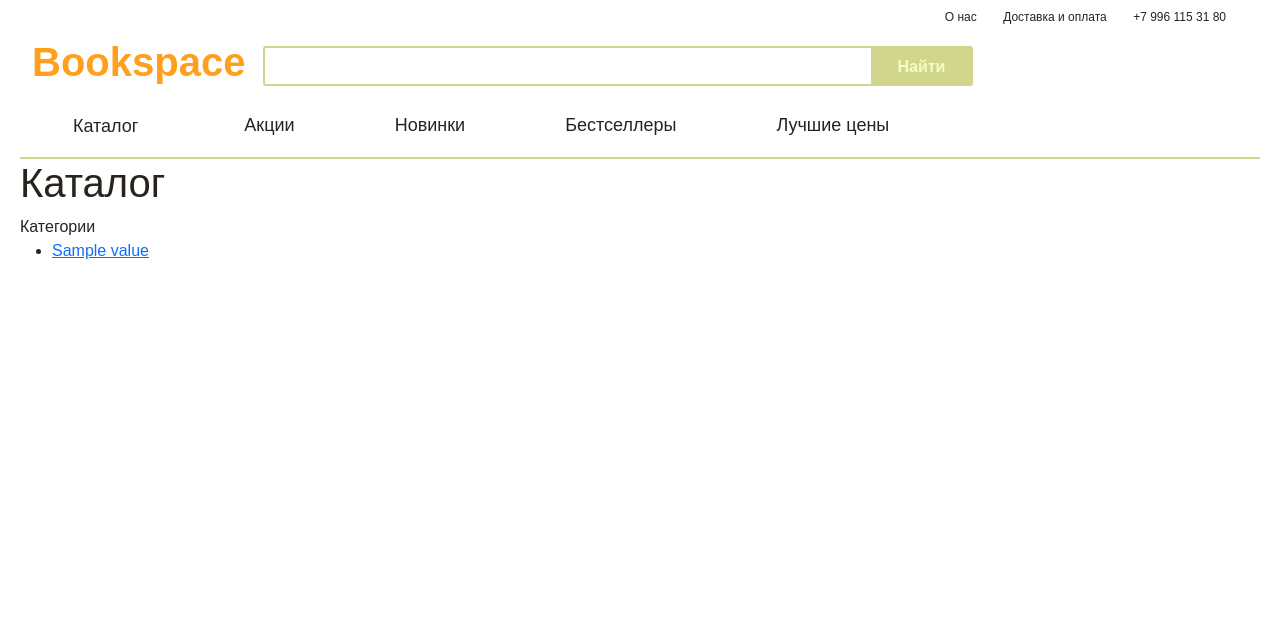
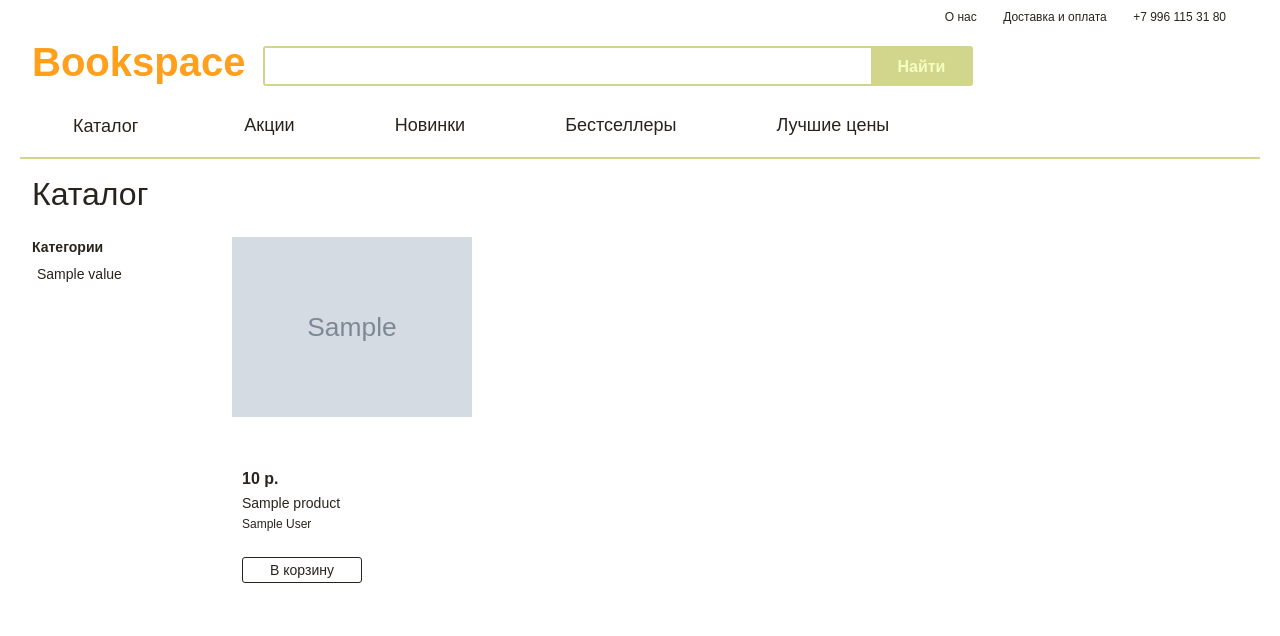
Before and after one commit to DashaVed/semester_project_2k_flask_bookspace, a Flask app: template templates/shop/catalog.html in a window 1280 px wide. Shown: the top 636 px of the page. Run offline with Flask 3, Linux system fonts and the light colour scheme; the template is opened without the code that fills it: most values are stand-ins (such as "Sample title", 1, 10 or a date in 2020); grey boxes marked "Sample" are stand-in pictures; some libraries are stand-ins or nearby versions; some web fonts are replaced.

Commit message:
+ display items

```diff
--- a/routs.py
+++ b/routs.py
@@ -23,14 +23,18 @@ app.secret_key = 'bookspace-semester-project'
 
 
 # app.permanent_session_lifetime = datetime.timedelta(days=365)
+def is_authenticated():
+    return True if 'loggedin' in session else False
+
+
+def is_admin():
+    if is_authenticated():
+        return True if session['id'] == '4' else False
 
 
 @app.route("/")
 def main():
-    is_authenticated = False
-    if 'loggedin' in session:
-        is_authenticated = True
-    return render_template('shop/main.html', is_authenticated=is_authenticated)
+    return render_template('shop/main.html', is_authenticated=is_authenticated(), is_admin=is_admin())
 
 
 @app.route('/catalog', defaults={'parent_id': None})
@@ -40,8 +44,9 @@ def get_catalog(parent_id):
         categories = db.select(f'SELECT * FROM category WHERE category_parent_id= %s', (parent_id,))
     else:
         categories = db.select('SELECT * FROM category WHERE category_parent_id is NULL')
+    products = db.select(f'SELECT * FROM product')
 
-    return render_template('shop/catalog.html', categories=categories)
+    return render_template('shop/catalog.html', categories=categories, products=products)
 
 
 @app.route('/product/<book_id>')
@@ -71,7 +76,7 @@ def get_best_price():
 
 @app.route('/personal/profile')
 def profile():
-    return render_template('shop/profile.html')
+    return render_template('shop/profile.html', is_authenticated=is_authenticated(), is_admin=is_admin())
 
 
 @app.route('/delivery')
--- /dev/null
+++ b/static/css/catalog.css
@@ -0,0 +1,128 @@
+@import url("https://use.typekit.net/qkq8sxc.css");
+
+h1 {
+    font-family: montserrat, sans-serif;
+    font-weight: 500;
+    font-style: normal;
+    color: #28231D;
+    font-size: 32px;
+}
+
+.catalog-nav {
+    width: 200px;
+    height: auto !important;
+}
+
+.catalog-nav_title {
+    font-family: montserrat, sans-serif;
+    font-weight: 700;
+    font-style: normal;
+    color: #28231D;
+    font-size: 14px;
+}
+
+.catalog-nav_item {
+    list-style-type: none;
+}
+
+.catalog-nav_list {
+    padding-left: 5px;
+    margin-right: 10px;
+}
+
+.catalog-nav_link {
+    font-size: 14px;
+    text-decoration: none;
+    color: #28231D;
+    padding-left: 0;
+}
+
+.catalog-nav_link:hover {
+    color: #FF9F1C;
+}
+
+
+.product-card {
+    width: 240px;
+    height: 400px;
+}
+
+.product-card-image {
+    width: 240px;
+    height: 220px;
+    justify-content: center;
+    align-items: center;
+}
+
+.product-card-image img {
+    display: block;
+    max-width: 100%;
+    max-height: 100%;
+    margin: 0 auto;
+}
+
+.product-card-content{
+    padding-top: 10px;
+    padding-left: 10px;
+}
+
+.product-card-price{
+    font-family: montserrat, sans-serif;
+    font-weight: 700;
+    font-style: normal;
+    color: #28231D;
+    font-size: 16px;
+}
+
+.product-card-title-link{
+    font-family: montserrat, sans-serif;
+    font-weight: 500;
+    font-style: normal;
+    color: #28231D;
+    font-size: 14px;
+    text-decoration: none;
+}
+
+.product-card-title-link:hover{
+    color: #FF9F1C;
+}
+
+.product-card-author{
+    font-family: montserrat, sans-serif;
+    font-weight: 500;
+    font-style: normal;
+    color: #28231D;
+    font-size: 12px;
+}
+
+.product-card__add-to-cart{
+    margin-top: 24px;
+    width: 120px;
+    border: 1px solid #28231D;
+    background: none;
+    border-radius: 3px;
+    color: #28231D;
+    font-size: 14px;
+    font-weight: 500;
+    text-align: center;
+    flex-shrink: 0;
+    height: 26px;
+}
+
+.product-card__add-favorites{
+    margin-top: 24px;
+
+    width: 80px;
+    border: none;
+    outline: none;
+    height: 26px;
+    background-color: #ffffff;
+    text-align: right;
+}
+
+.product-card__add-favorites i {
+    padding-right: 14px;
+    background-color: #ffffff;
+    height: 30px;
+    font-size: 24px;
+}
--- a/templates/shop/catalog.html
+++ b/templates/shop/catalog.html
@@ -1,30 +1,74 @@
 {% extends "shop/layout.html" %}
 
 {% block title %}Каталог книг в интернет магазине Bookspace{% endblock %}
+{% block style %}
+    <link rel="stylesheet" type="text/css" href="{{ url_for( 'static', filename='css/catalog.css') }}">
+{% endblock %}
 
 {% block content %}
-<div class="catalog_title">
+    <div class="catalog">
+        <div class="container-fluid">
+            <div class="row">
+                <div class="catalog_title pt-3 pb-3">
                     <h1>Каталог</h1>
                 </div>
                 <div class="catalog_body">
+                    <div class="d-flex fill-height">
                         <div class="catalog-sidebar">
                             <section class="catalog-nav">
-            <header class="catalog-nav_title">Категории</header>
+                                <header class="catalog-nav_title pb-1">Категории</header>
                                 <nav class="catalog-nav_nav">
                                     <ul class="catalog-nav_list">
                                         {% for category in categories %}
-                        <li class="catalog-nav_item">
+                                            <li class="catalog-nav_item pb-1">
                                                 <a href="{{ url_for('get_catalog', parent_id=category.id) }}"
-                           class="catalog-nav_link">{{ category.value }}</a>
+                                                   class="catalog-nav_link ">{{ category.value }}</a>
                                             </li>
                                         {% endfor %}
                                     </ul>
                                 </nav>
                             </section>
                             <div class="filter">
+                            </div>
+                        </div>
+                        <div class="catalog-content">
+                            <div class="catalog-product-list d-flex fill-height flex-wrap">
+                                {% for product in products %}
+                                    <div class="product-list-item">
+                                        <article class="product-card">
+                                            <div class="product-card-image"
+                                                 onclick="location.href =
+                                                         '{{ url_for("get_book", book_id=product['product_id']) }}'">
+                                                <img src="{{ url_for( 'static', filename='img/' + product.image) }}"
+                                                     alt="{{ product.title }}">
+                                            </div>
+                                            <div class="product-card-content">
+                                                <div class="product-card-price">
+                                                    <span>{{ product.price| int }} p.</span>
+                                                </div>
+                                                <a class="product-card-title-link"
+                                                   href="{{ url_for("get_book", book_id=product['product_id']) }}">
+                                                    {{ product.title }}</a>
+                                                <div class="product-card-author">
+                                                    <span>{{ product.author }}</span>
+                                                </div>
+                                                <div class="product-card-buttons d-flex">
+                                                    <button type="button" class="b24-btn product-card__add-to-cart">
+                                                        В корзину</button>
+                                                    <button type="button" class="product-card__add-favorites justify-content-end">
+                                                        <i class='bx bx-heart'></i>
+                                                    </button>
 
                                                 </div>
                                             </div>
-
+                                        </article>
+                                    </div>
+                                {% endfor %}
+                            </div>
+                        </div>
+                    </div>
+                </div>
+            </div>
+        </div>
     </div>
 {% endblock %}
--- a/templates/shop/layout.html
+++ b/templates/shop/layout.html
@@ -4,8 +4,9 @@
     <meta charset="UTF-8">
 
     <link rel="stylesheet" type="text/css" href="{{ url_for( 'static', filename='css/bootstrap.min.css') }}">
-    <link rel="stylesheet" type="text/css" href="{{ url_for( 'static', filename='css/style.css') }}">
+    <link rel="stylesheet" type="text/css" href="{{ url_for( 'static', filename='css/layout.css') }}">
     <link rel="stylesheet" type="text/css" href="{{ url_for( 'static', filename='css/boxicons.min.css') }}">
+    {% block style %}{% endblock %}
 
     <title>{% block title %}{% endblock %}</title>
 </head>
--- a/templates/shop/profile.html
+++ b/templates/shop/profile.html
@@ -3,4 +3,10 @@
 {% block title %}Личный кабинет{% endblock %}
 
 {% block content %}
+    {% if is_authenticated %}
+        <p>вы авторизованы</p>
+    {% endif %}
+    {% if is_admin %}
+    <p>вы админ</p>
+    {% endif %}
 {% endblock %}
```
Also changed, not shown: static/css/layout.css (renamed from static/css/style.css). Lines whose indentation alone changed are shown as unchanged.
